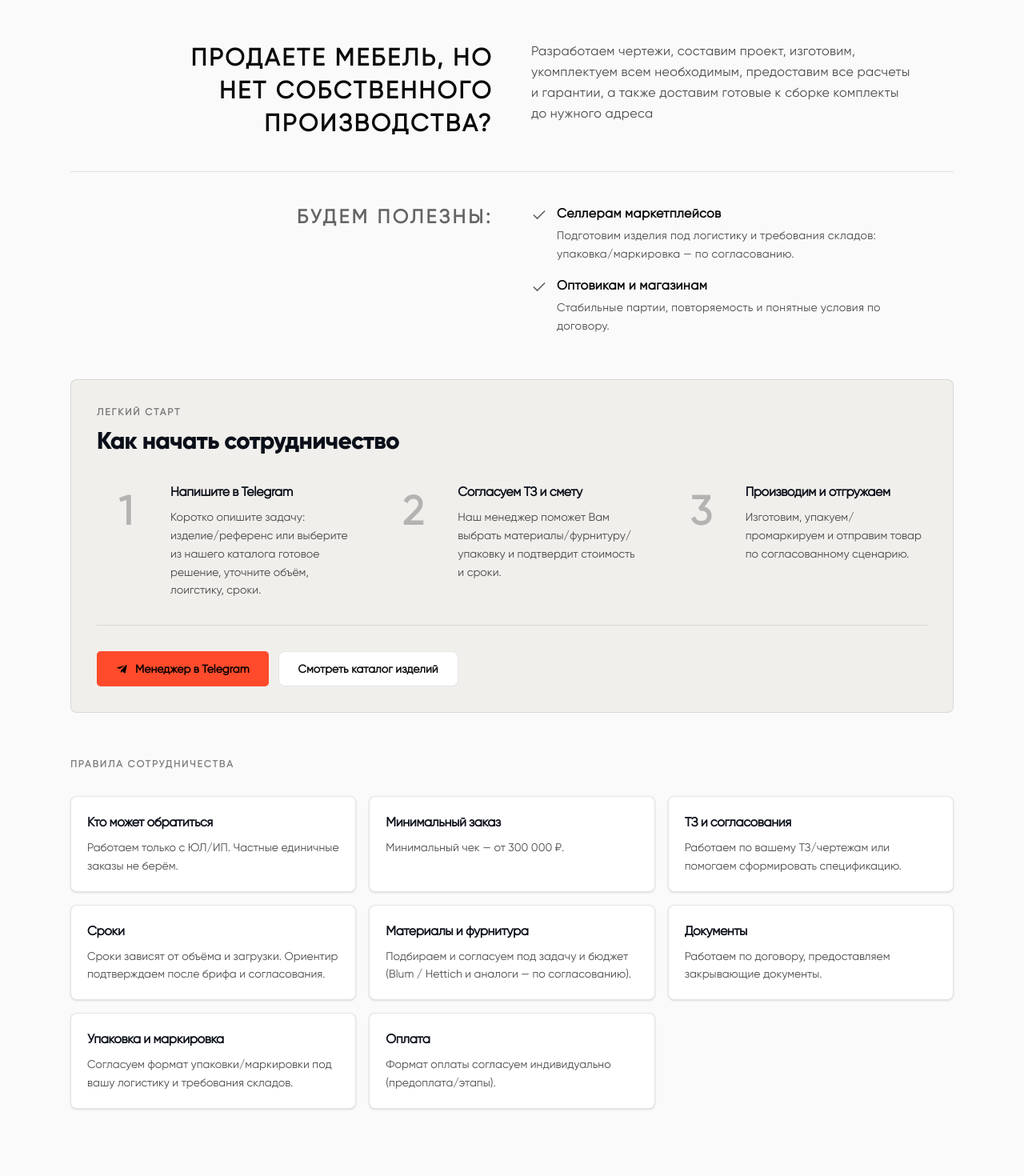
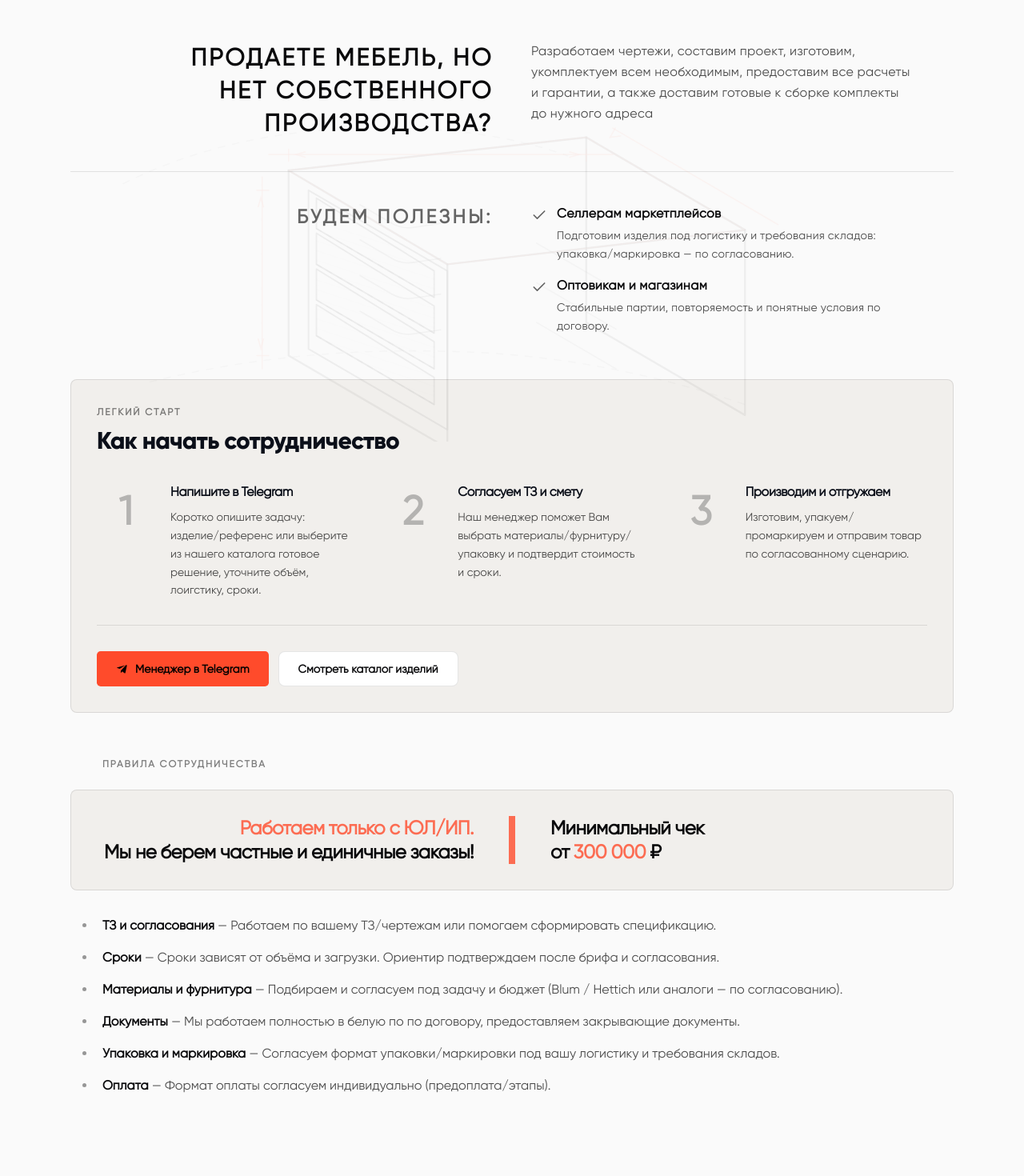
Before and after one commit to atalik07/kavkaz-vector-next, a Next.js app: page / in a window 1280 px wide. Shown: the part 1040-2510 px from the top of the page at 80% size. Built offline with nearby package versions, Linux system fonts and the light colour scheme.

Commit message:
design fix 2

```diff
--- /dev/null
+++ b/components/BlueprintChestArt.tsx
@@ -0,0 +1,176 @@
+export function BlueprintChestArt({ className = "" }: { className?: string }) {
+  return (
+    <svg
+      viewBox="0 0 1200 520"
+      className={className}
+      aria-hidden="true"
+      focusable="false"
+    >
+      <defs>
+        {/* soft wood-ish hatch */}
+        <pattern
+          id="woodHatch"
+          patternUnits="userSpaceOnUse"
+          width="14"
+          height="14"
+          patternTransform="rotate(18)"
+        >
+          <path d="M0 7H14" stroke="currentColor" strokeWidth="2" opacity="0.18" />
+          <path d="M0 0H14" stroke="currentColor" strokeWidth="1" opacity="0.10" />
+        </pattern>
+
+        {/* subtle grid dots */}
+        <pattern id="dotGrid" patternUnits="userSpaceOnUse" width="26" height="26">
+          <circle cx="2" cy="2" r="1.2" fill="currentColor" opacity="0.18" />
+        </pattern>
+      </defs>
+
+      {/* background field */}
+      <g className="text-black/40 dark:text-white/40">
+        <rect x="0" y="0" width="1200" height="520" fill="url(#dotGrid)" opacity="0.10" />
+      </g>
+
+      {/* light “interior” planes */}
+      <g fill="none" stroke="currentColor" className="text-black/35 dark:text-white/35" opacity="0.55">
+        {/* wall panel suggestion */}
+        <path
+          d="M80 130c120-60 260-88 420-84 96 2 180 16 252 42"
+          strokeWidth="2"
+          strokeDasharray="10 12"
+          strokeLinecap="round"
+        />
+        {/* floor plane */}
+        <path
+          d="M120 430c160-40 330-54 510-44 130 8 260 34 390 78"
+          strokeWidth="2"
+          strokeDasharray="10 12"
+          strokeLinecap="round"
+        />
+      </g>
+
+      {/* main cabinet in perspective */}
+      <g
+        fill="none"
+        stroke="currentColor"
+        strokeLinejoin="round"
+        strokeLinecap="round"
+        className="text-black/55 dark:text-white/55"
+      >
+        {/* outer body */}
+        <path
+          d="M330 110L780 60l240 140-450 52-240-142Z"
+          strokeWidth="3"
+          opacity="0.85"
+        />
+        <path
+          d="M330 110v280l240 140V252"
+          strokeWidth="3"
+          opacity="0.85"
+        />
+        <path
+          d="M780 60v280l240 140V200"
+          strokeWidth="3"
+          opacity="0.85"
+        />
+
+        {/* top surface accent (graphite) */}
+        <path
+          d="M780 60l240 140-450 52-240-142 450-50Z"
+          strokeWidth="2"
+          className="text-[color:var(--accent)]/45"
+          opacity="0.55"
+        />
+
+        {/* front opening frame */}
+        <path
+          d="M360 140v240l210 122V262L360 140Z"
+          strokeWidth="2.5"
+          opacity="0.9"
+        />
+
+        {/* drawer fronts (4) */}
+        {[
+          { y1: 152, y2: 198 },
+          { y1: 205, y2: 252 },
+          { y1: 259, y2: 306 },
+          { y1: 313, y2: 360 },
+        ].map((r, idx) => (
+          <g key={idx} opacity="0.95">
+            {/* face */}
+            <path
+              d={`M372 ${r.y1}v${r.y2 - r.y1}l178 104V${r.y1 + 110}L372 ${r.y1}Z`}
+              strokeWidth="2.25"
+            />
+            {/* notch/handle */}
+            <path
+              d={`M438 ${r.y1 + 10}l48 28c10 6 22 8 34 6l40-6`}
+              strokeWidth="2"
+              className="text-black/45 dark:text-white/45"
+              opacity="0.75"
+            />
+            {/* small separation line */}
+            <path
+              d={`M372 ${r.y2}l178 104`}
+              strokeWidth="2"
+              opacity="0.55"
+              strokeDasharray="8 10"
+            />
+          </g>
+        ))}
+
+        {/* drawer slides hint on right side (simple) */}
+        <g className="text-black/40 dark:text-white/40" opacity="0.65" strokeWidth="2">
+          <path d="M705 220l120 70" />
+          <path d="M705 280l120 70" />
+          <path d="M705 340l120 70" />
+        </g>
+      </g>
+
+      {/* wood-ish shading on drawer faces (very subtle) */}
+      <g className="text-[color:var(--accent)]/35" opacity="0.35">
+        <path
+          d="M372 152v46l178 104v-46L372 152Z"
+          fill="url(#woodHatch)"
+        />
+        <path
+          d="M372 205v47l178 104v-47L372 205Z"
+          fill="url(#woodHatch)"
+        />
+        <path
+          d="M372 259v47l178 104v-47L372 259Z"
+          fill="url(#woodHatch)"
+        />
+        <path
+          d="M372 313v47l178 104v-47L372 313Z"
+          fill="url(#woodHatch)"
+        />
+      </g>
+
+      {/* dimension lines (blueprint-ish) */}
+      <g
+        fill="none"
+        stroke="currentColor"
+        strokeWidth="2"
+        strokeLinecap="round"
+        className="text-[color:var(--accent)]/55"
+        opacity="0.7"
+      >
+        {/* width */}
+        <path d="M300 86h520" />
+        <path d="M330 96v-18M780 96v-18" />
+        <path d="M355 90l-14-4 14-4" />
+        <path d="M755 90l14-4-14-4" />
+
+        {/* height */}
+        <path d="M290 120v290" />
+        <path d="M300 140h-18M300 390h-18" />
+        <path d="M292 165l-4-14-4 14" />
+        <path d="M292 365l-4 14-4-14" />
+
+        {/* depth */}
+        <path d="M820 46l250 146" />
+        <path d="M832 58l-16 2 8-14" />
+      </g>
+    </svg>
+  );
+}
--- a/components/sections/Terms.tsx
+++ b/components/sections/Terms.tsx
@@ -1,4 +1,5 @@
 import { copy } from "@/lib/copy";
+import { BlueprintChestArt } from "@/components/BlueprintChestArt";
 
 function Card({ title, text }: { title: string; text: string }) {
   return (
@@ -78,16 +79,21 @@ export default function Terms() {
           <div className="h-px w-full bg-black/10 dark:bg-white/10" />
 
           {/* BLOCK 2 */}
-          <div className="grid grid-cols-1 gap-6 lg:grid-cols-2 lg:gap-12">
+          <div className="relative grid grid-cols-1 gap-6 lg:grid-cols-2 lg:gap-12">
+            {/* Blueprint watermark (desktop only) */}
+            <div className="pointer-events-none absolute inset-0 hidden lg:block">
+              <BlueprintChestArt className="absolute left-0 top-1/2 w-[62rem] -translate-y-1/2 opacity-[0.10] dark:opacity-[0.12]" />
+            </div>
+
             {/* LEFT label (bigger) */}
-            <div className="lg:justify-self-end lg:max-w-[28rem] lg:text-right">
+            <div className="relative lg:justify-self-end lg:max-w-[28rem] lg:text-right">
               <div className="text-xl sm:text-2xl font-semibold uppercase tracking-[0.14em] text-black/60 dark:text-white/70">
                 {copy.segments.kicker}
               </div>
             </div>
 
             {/* RIGHT list */}
-            <div className="lg:justify-self-start lg:max-w-[30rem]">
+            <div className="relative lg:justify-self-start lg:max-w-[30rem]">
               <ul className="space-y-4 tracking-[0.02em]">
                 {copy.segments.items.slice(0, 2).map((it) => (
                   <li key={it.title} className="flex gap-3">
@@ -129,7 +135,6 @@ export default function Terms() {
           style={{ borderRadius: "var(--radius-card)" }}
           data-reveal="up"
         >
-
           <Eyebrow>{copy.steps.eyebrow}</Eyebrow>
 
           <h3 className="mt-3 text-2xl font-extrabold tracking-tight sm:text-3xl">
@@ -201,14 +206,64 @@ export default function Terms() {
         </section>
 
         {/* TERMS items */}
-        <div className="mt-14" data-reveal="up">
+        <div className="mt-14 pl-10" data-reveal="up">
           <Eyebrow>{copy.terms.itemsEyebrow}</Eyebrow>
         </div>
 
-        <div className="mt-8 grid grid-cols-1 gap-4 sm:grid-cols-2 lg:grid-cols-3">
+        <div
+          className="mt-6 ui-card border border-black/10 bg-[#ddd6cc]/30 p-6 shadow-none dark:border-white/15 dark:bg-[#2d2f31]/50 dark:shadow-none sm:p-8"
+          style={{ borderRadius: "var(--radius-card)" }}
+          data-reveal="up"
+        >
+          {/* Mobile: stack; Desktop: 2 equal columns + centered axis */}
+          <div className="flex flex-col gap-6 lg:relative lg:grid lg:grid-cols-2 lg:gap-x-8 lg:gap-y-6">
+            {/* AXIS (desktop only) */}
+            <div
+              className="hidden lg:block absolute left-1/2 top-0 bottom-0 w-2 -translate-x-1/2 bg-[color:var(--accent)]/80"
+              aria-hidden="true"
+            />
+
+            {/* LEFT */}
+            <div className="lg:pr-8 lg:text-right">
+              <div className="text-2xl font-extrabold tracking-tight leading-tight text-zinc-950 dark:text-white">
+                <span className="block text-[color:var(--accent)]/80">
+                  {copy.terms.highlight.left.line1}
+                </span>
+                <span className="block">{copy.terms.highlight.left.line2}</span>
+              </div>
+            </div>
+
+            {/* RIGHT */}
+            <div className="lg:pl-8">
+              <div className="text-2xl font-extrabold tracking-tight leading-tight text-zinc-950 dark:text-white">
+                <span className="block">{copy.terms.highlight.right.line1}</span>
+                <span className="block whitespace-nowrap">
+                  {copy.terms.highlight.right.line2Prefix}{" "}
+                  <span className="text-[color:var(--accent)]/80">
+                    {copy.terms.highlight.right.amount.replaceAll(" ", "\u00A0")}
+                  </span>{" "}
+                  {copy.terms.highlight.right.currency}
+                </span>
+              </div>
+            </div>
+          </div>
+        </div>
+
+        {/* LIST — bullets a bit left, text starts exactly at pl-10 like the Eyebrow */}
+        <div className="mt-8" data-reveal="up">
+          <ul className="list-disc space-y-4 pl-10 marker:text-black/40 dark:marker:text-white/35">
             {copy.terms.items.map((it) => (
-            <Card key={it.title} title={it.title} text={it.text} />
+              <li key={it.title} className="-ml-2 pl-2">
+                <span className="font-semibold text-zinc-950 dark:text-white">
+                  {it.title}
+                </span>
+                <span className="text-black/70 dark:text-white/70">
+                  {" "}
+                  — {it.text}
+                </span>
+              </li>
             ))}
+          </ul>
         </div>
       </section>
     </>
--- a/lib/copy/ru.ts
+++ b/lib/copy/ru.ts
@@ -77,7 +77,7 @@ export const ru = {
     priceFrom: "",
 
     bottomText:
-      "Скажете, что нужно — мы посчитаем стоимость и сроки. Для расчёта достаточно: изделие/референс, объём партии, точка отгрузки и сроки.",
+      "Расскажите, что нужно — мы оперативно посчитаем все и предоставим информацию по Вашему заказу. Для расчёта достаточно: изделие/референсы, объём партии, точка поставки и сроки.",
     bottomLink: "написать в Telegram",
 
     items: [
@@ -230,12 +230,21 @@ export const ru = {
     itemsEyebrow: "Правила сотрудничества",
     lead:
       "Производим мебель как по индивидуальным проектам так и большое количество готовых позиций. Воплощаем Ваши идеи в проект, согласовывем и четко следуем техническому заданию. Контроллируем все этапы по заказу до двери",
-    items: [
-      {
-        title: "Кто может обратиться",
-        text: "Работаем только с ЮЛ/ИП. Частные единичные заказы не берём.",
-      },
-      { title: "Минимальный заказ", text: "Минимальный чек — от 300 000 ₽." },
+
+      highlight: {
+    left: {
+      line1: "Работаем только с ЮЛ/ИП.",
+      line2: "Мы не берем частные и единичные заказы!",
+    },
+    right: {
+      line1: "Минимальный чек",
+      line2Prefix: "от",
+      amount: "300 000",
+      currency: "₽",
+    },
+  },
+
+      items: [
       {
         title: "ТЗ и согласования",
         text: "Работаем по вашему ТЗ/чертежам или помогаем сформировать спецификацию.",
@@ -246,9 +255,9 @@ export const ru = {
       },
       {
         title: "Материалы и фурнитура",
-        text: "Подбираем и согласуем под задачу и бюджет (Blum / Hettich и аналоги — по согласованию).",
+        text: "Подбираем и согласуем под задачу и бюджет (Blum / Hettich или аналоги — по согласованию).",
       },
-      { title: "Документы", text: "Работаем по договору, предоставляем закрывающие документы." },
+      { title: "Документы", text: "Мы работаем полностью в белую по по договору, предоставляем закрывающие документы." },
       {
         title: "Упаковка и маркировка",
         text: "Согласуем формат упаковки/маркировки под вашу логистику и требования складов.",
```
Also changed, not shown: components/HeroUtilityBar.tsx (+5 -3 lines), components/sections/Services.tsx (+17 -9 lines). Lines whose indentation alone changed are shown as unchanged.
